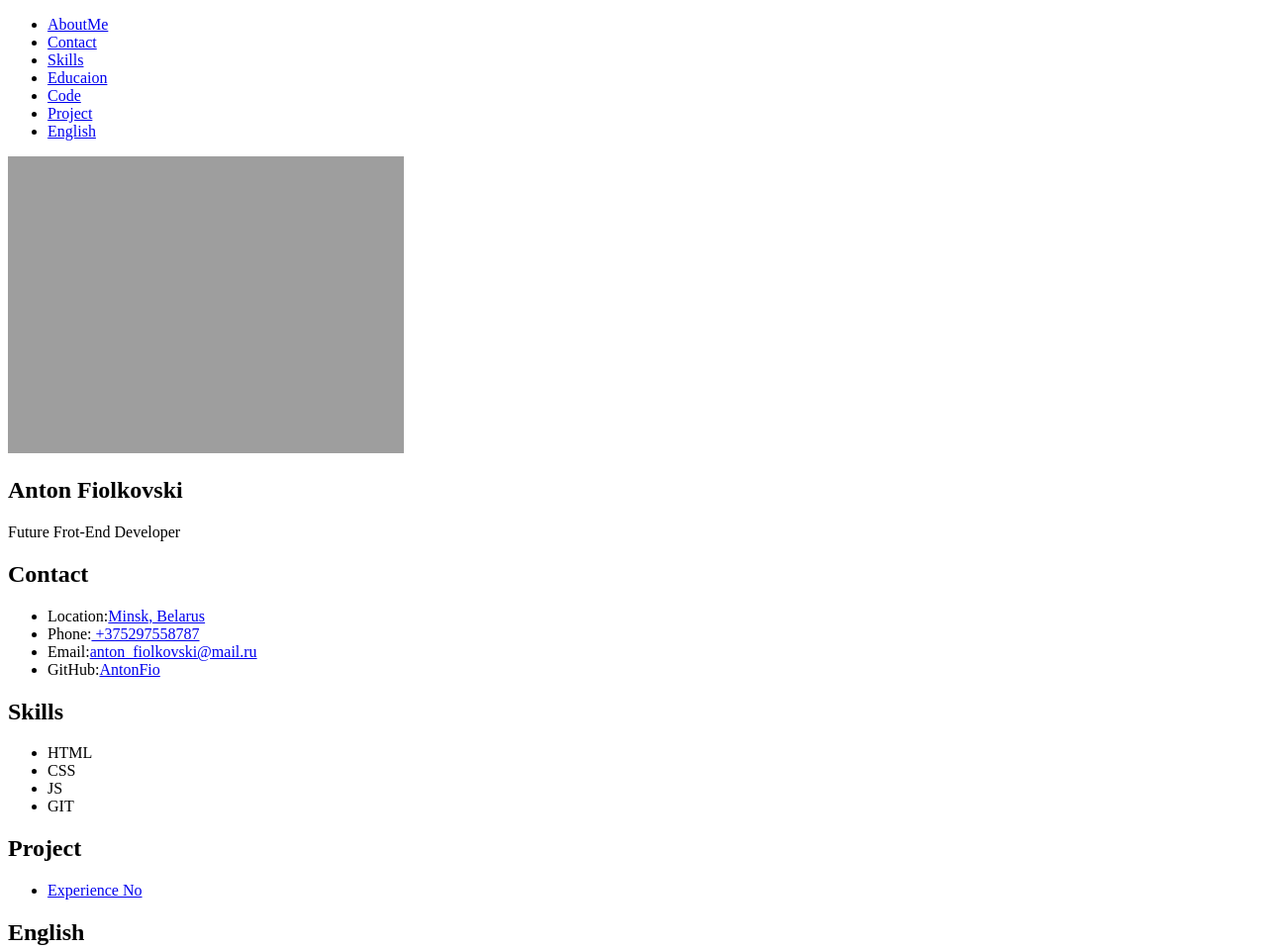
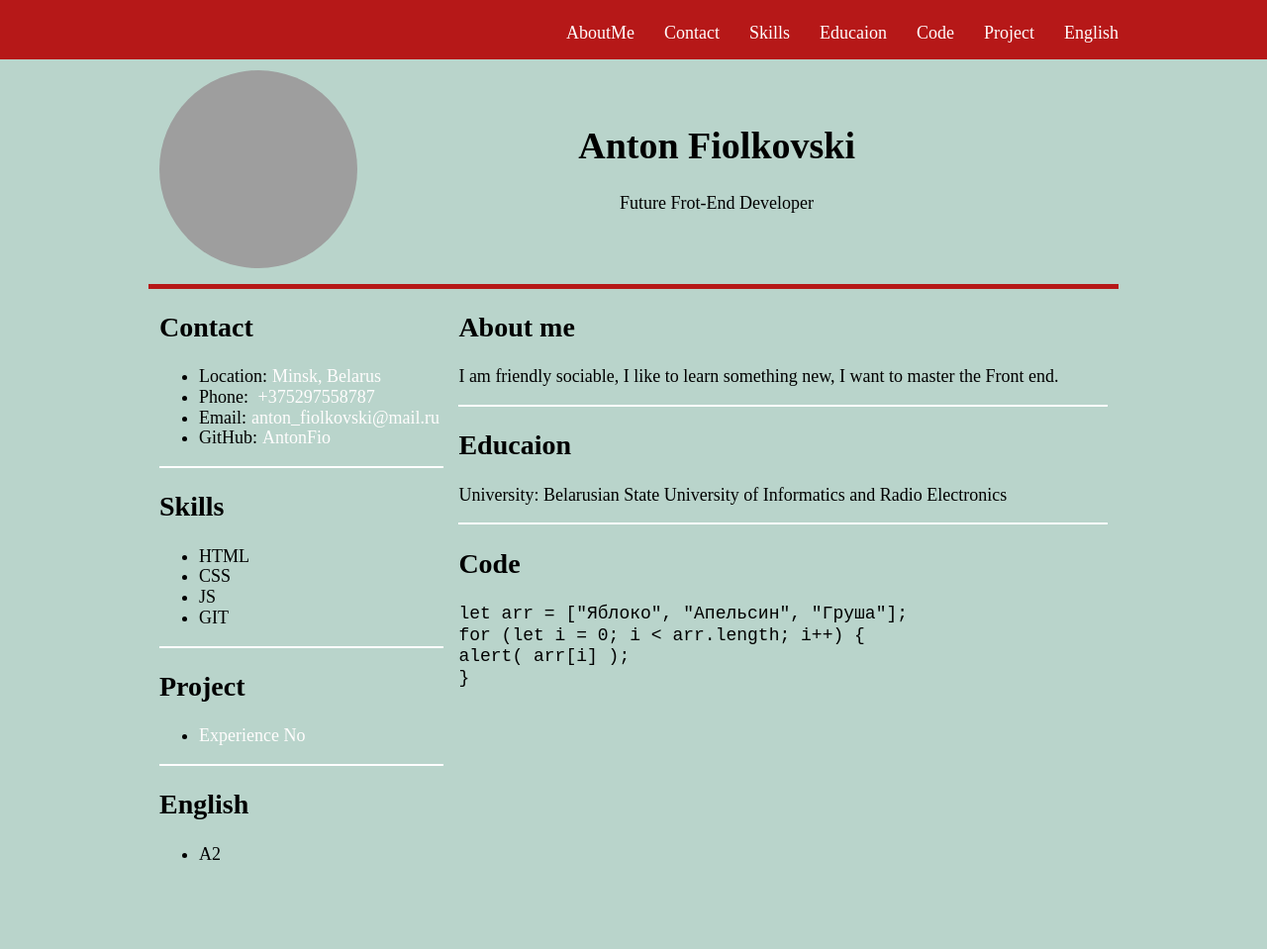
Before and after one commit to AntonFio/rsschool-cv, a plain HTML site: page index.html in a window 1280 px wide. Shown: the top 959 px of the page at 99% size. After the commit the page ends 891 px from the top, so only its background shows below. Drawn offline with Linux system fonts and the light colour scheme; the site is published under a folder, as on GitHub Pages, so addresses that start at the root find nothing.

Commit message:
fix: index

```diff
--- a/assest/index.html
+++ b/index.html
@@ -5,8 +5,8 @@
    <meta charset="UTF-8">
    <meta http-equiv="X-UA-Compatible" content="IE=edge">
    <meta name="viewport" content="width=device-width, initial-scale=1.0">
-   <link rel="stylesheet" href="/assest/css/normalize.css">
-   <link rel="stylesheet" href="/assest/css/style.css">
+   <link rel="stylesheet" href="./assest/css/normalize.css">
+   <link rel="stylesheet" href="./assest/css/style.css">
    <title>CV-AntonFio</title>
 </head>
 
@@ -112,7 +112,7 @@
       <div class="container">
          <div class="footer-button">
             <div class="footer-info"><a href="https://github.com/AntonFio">AntonFio 2022</a> </div>
-            <div class="footer-logo"><a href="https://rs.school/js/"><img class="logo-img" src="/assest/svg/rs_school_js.svg"
+            <div class="footer-logo"><a href="https://rs.school/js/"><img class="logo-img" src="./assest/svg/rs_school_js.svg"
                      alt="logo"></a>
             </div>
          </div>
```
